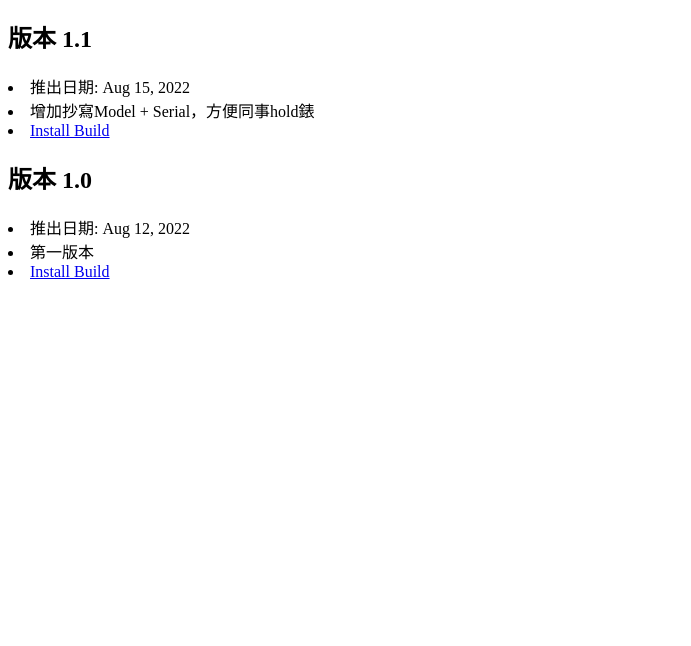
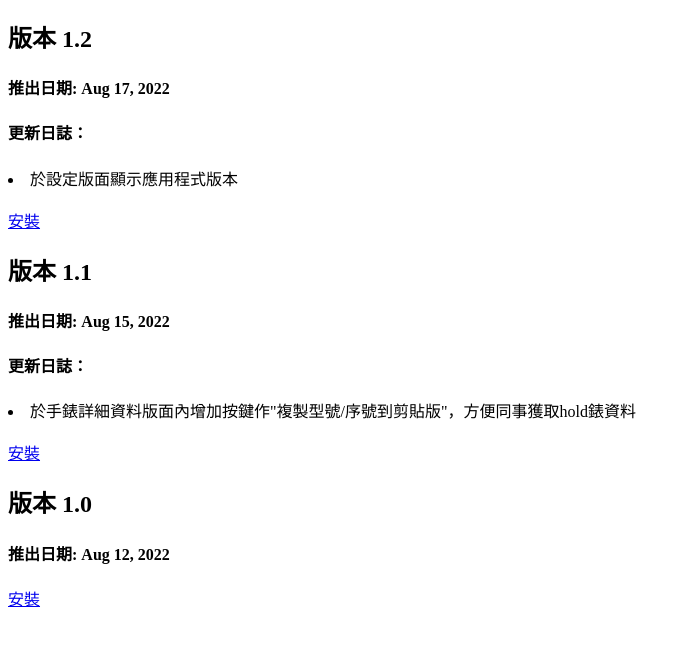
Before and after one commit to Primemory-MatthewLo/Primemory-MatthewLo.github.io, a plain HTML site: page aristo-stocktaking/prod/index.html in a window 1280 px wide. Shown: the part 70-716 px from the top of the page, without its empty margins (0-691 px from the left). Drawn offline with Linux system fonts and the light colour scheme.

Commit message:
commit `49ddcb8f5e1dbf7660317c5b9444889835cad347`

```diff
--- a/aristo-stocktaking/prod/index.html
+++ b/aristo-stocktaking/prod/index.html
@@ -7,26 +7,29 @@
     <body>
       <h1>Aristo Stocktaking App (正式版)</h1>
 
+      <h2>版本 1.2</h2>
+      <h4>推出日期: Aug 17, 2022</h4>
+      <h4>更新日誌：</h4>
+      <li>
+        於設定版面顯示應用程式版本
+      </li>
+      <br />
+      <a href="itms-services://?action=download-manifest&url=https://primemory-matthewlo.github.io/aristo-stocktaking/prod/v1.2/manifest.plist">安裝</a>
+      <br />
+
       <h2>版本 1.1</h2>
+      <h4>推出日期: Aug 15, 2022</h4>
+      <h4>更新日誌：</h4>
       <li>
-        推出日期: Aug 15, 2022
+        於手錶詳細資料版面內增加按鍵作"複製型號/序號到剪貼版"，方便同事獲取hold錶資料
       </li>
-      <li>
-        增加抄寫Model + Serial，方便同事hold錶
-      </li>
-      <li>
-        <a href="itms-services://?action=download-manifest&url=https://primemory-matthewlo.github.io/aristo-stocktaking/prod/v1.1/manifest.plist">Install Build</a>
-      </li>
+      <br />
+      <a href="itms-services://?action=download-manifest&url=https://primemory-matthewlo.github.io/aristo-stocktaking/prod/v1.1/manifest.plist">安裝</a>
+      <br />
 
       <h2>版本 1.0</h2>
-        <li>
-          推出日期: Aug 12, 2022
-        </li>
-        <li>
-          第一版本
-        </li>
-        <li>
-          <a href="itms-services://?action=download-manifest&url=https://primemory-matthewlo.github.io/aristo-stocktaking/prod/v1.0/manifest.plist">Install Build</a>
-        </li>
+      <h4>推出日期: Aug 12, 2022</h4>
+      <a href="itms-services://?action=download-manifest&url=https://primemory-matthewlo.github.io/aristo-stocktaking/prod/v1.0/manifest.plist">安裝</a>
+      <br />
     </body>
 </html>
```
Also changed, not shown: 2 other files.
